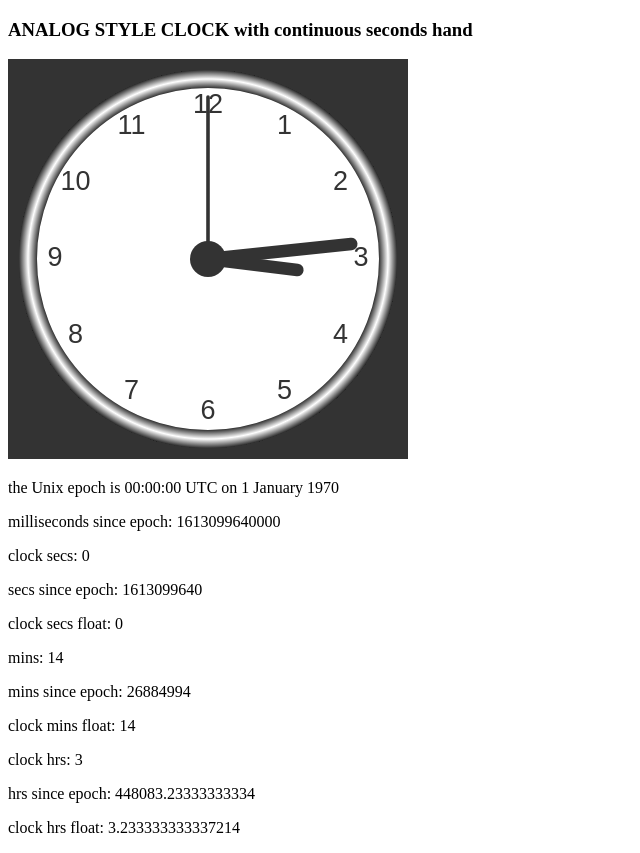
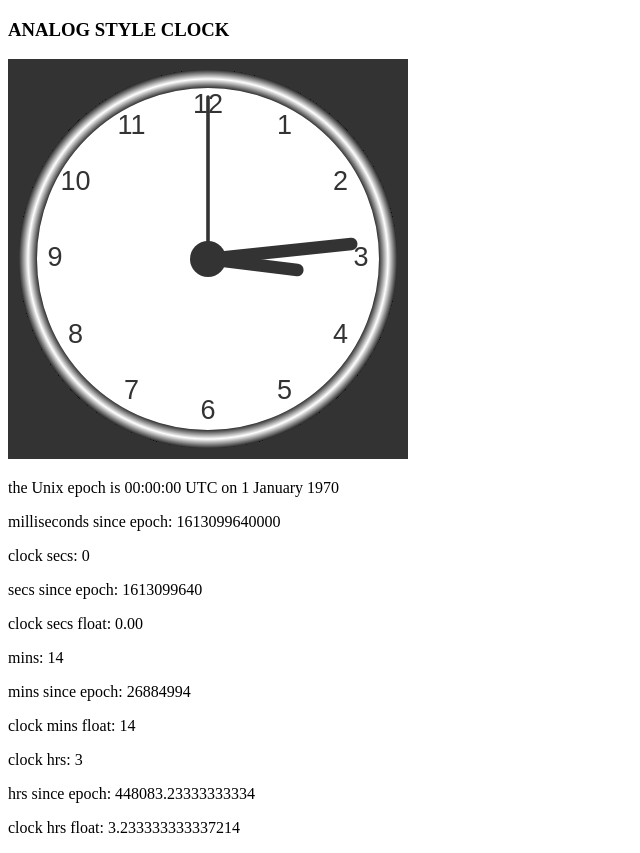
Before and after one commit to seanwayland/seanwaylandDotCom, a plain HTML site: page analog_clock.html in a window 1280 px wide. Shown: the whole page, without its empty margins (0-640 px from the left). Drawn offline with Linux system fonts and the light colour scheme.

Commit message:
fiddled with rounding to no avail. updated refresh rate which made hand smoother. renamed function

```diff
--- a/analog_clock.html
+++ b/analog_clock.html
@@ -1,7 +1,7 @@
 <!DOCTYPE html>
 <html>
 <body>
-<h3> ANALOG STYLE CLOCK with continuous seconds hand </h3>
+<h3> ANALOG STYLE CLOCK </h3>
 <canvas id="canvas" width="400" height="400"
 style="background-color:#333">
 </canvas>
@@ -12,7 +12,7 @@ var ctx = canvas.getContext("2d");
 var radius = canvas.height / 2;
 ctx.translate(radius, radius);
 radius = radius * 0.90
-setInterval(drawClock, 100);
+setInterval(drawClock, 10);
 
 function drawClock() {
   drawFace(ctx, radius);
@@ -66,6 +66,7 @@ function drawTime(ctx, radius){
     var seconds = 1000
     var secs_float = (now / seconds);
     var secs_mantissa = second + (secs_float%1);
+    //var secs_mantissa = (second + (secs_float%1)).toFixed(2)
 
     //hour
     hour=hour%12;
@@ -114,7 +115,7 @@ function drawHand(ctx, pos, length, width) {
 
 
 <script>
-function myFunction() {
+function checkMath() {
   var seconds = 1000
   var minutes = 1000 * 60;
   var hours = minutes * 60;
@@ -127,7 +128,7 @@ function myFunction() {
   var hrs = (n % 12) || 12;
   var secs = d.getSeconds();
   var secs_float = (t / seconds);
-  var secs_mantissa = secs + (secs_float%1);
+  var secs_mantissa = (secs + (secs_float%1)).toFixed(2)
   var hrs_float = (t / hours);
   var hrs_mantissa = hrs + (hrs_float%1);
   var mins_float = (t / minutes);
@@ -146,7 +147,7 @@ function myFunction() {
 
 
 }
-setInterval(myFunction, 100);
+setInterval(checkMath, 100);
 </script>
 
 </body>
```
